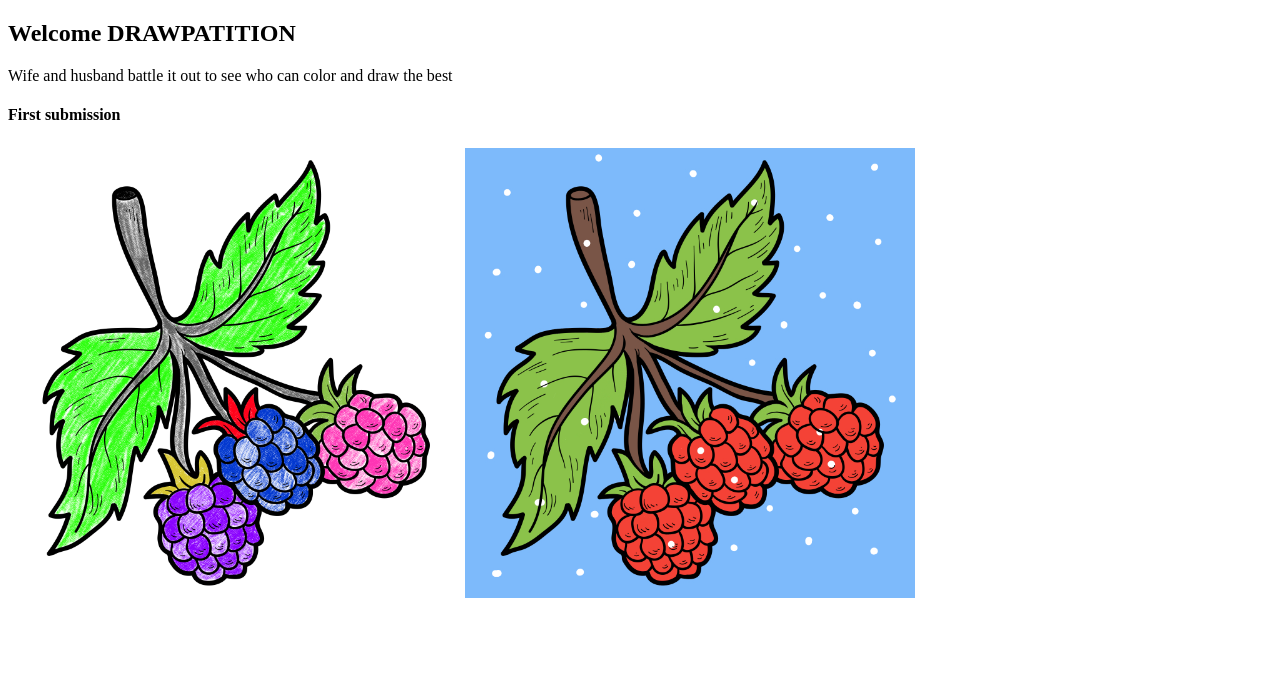
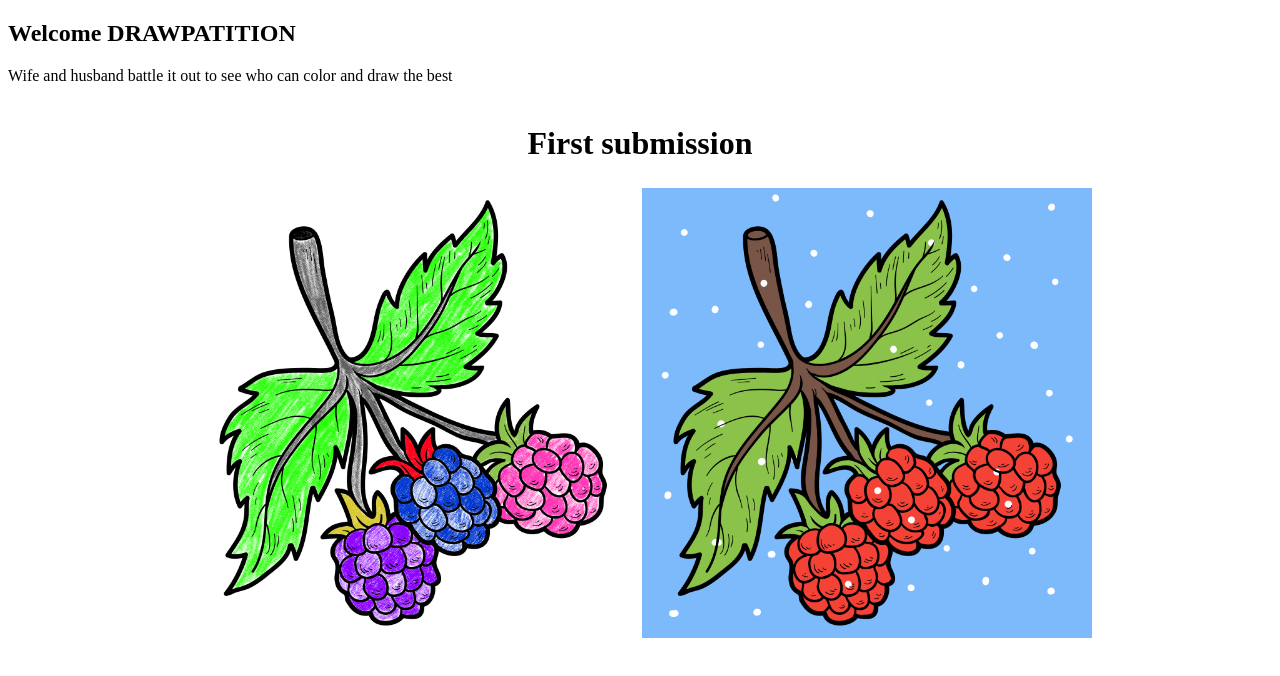
Before and after one commit to DragonCoder000/drawsite, a plain HTML site: page index.html in a window 1280 px wide. Drawn offline with Linux system fonts and the light colour scheme.

Commit message:
the table header is been added and have used column span

```diff
--- a/index.html
+++ b/index.html
@@ -6,8 +6,9 @@
 <body>
 	<h2>Welcome DRAWPATITION</h2>
 	<p>Wife and husband battle it out to see who can color and draw the best</p>
-	<h4>First submission</h4
+
 	<center><table>
+			<th colspan="2"><h1>First submission</h1></th>
 			<tr><td><img src=images/h1.jpg width="450" height="450"></td>
 			<td><img src=images/w1.jpg width="450" height="450"></td>
 		</table>
```
